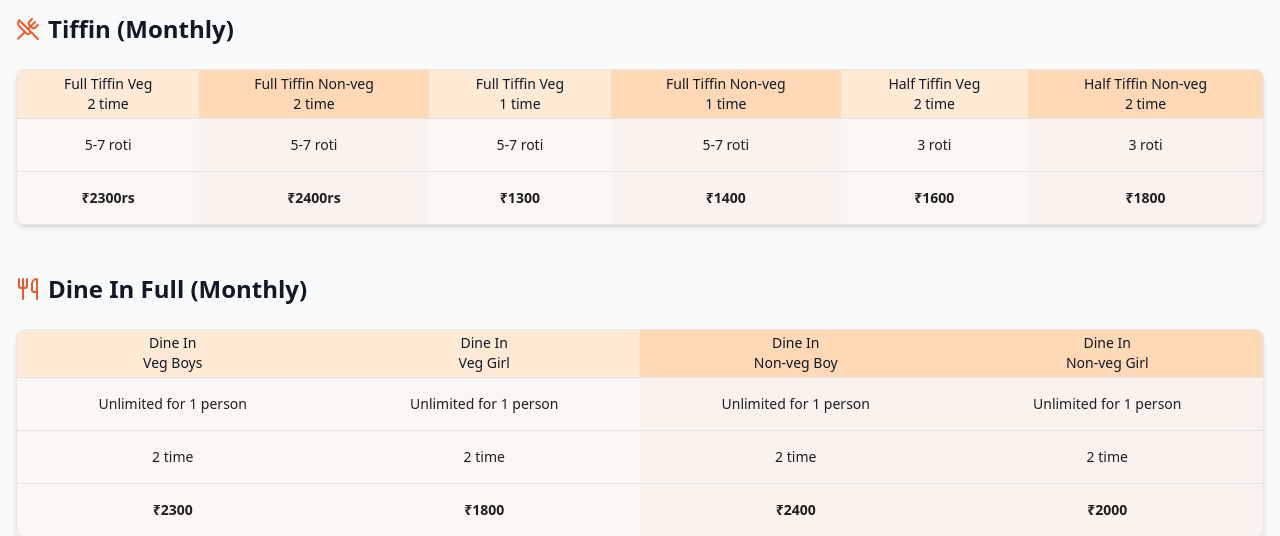
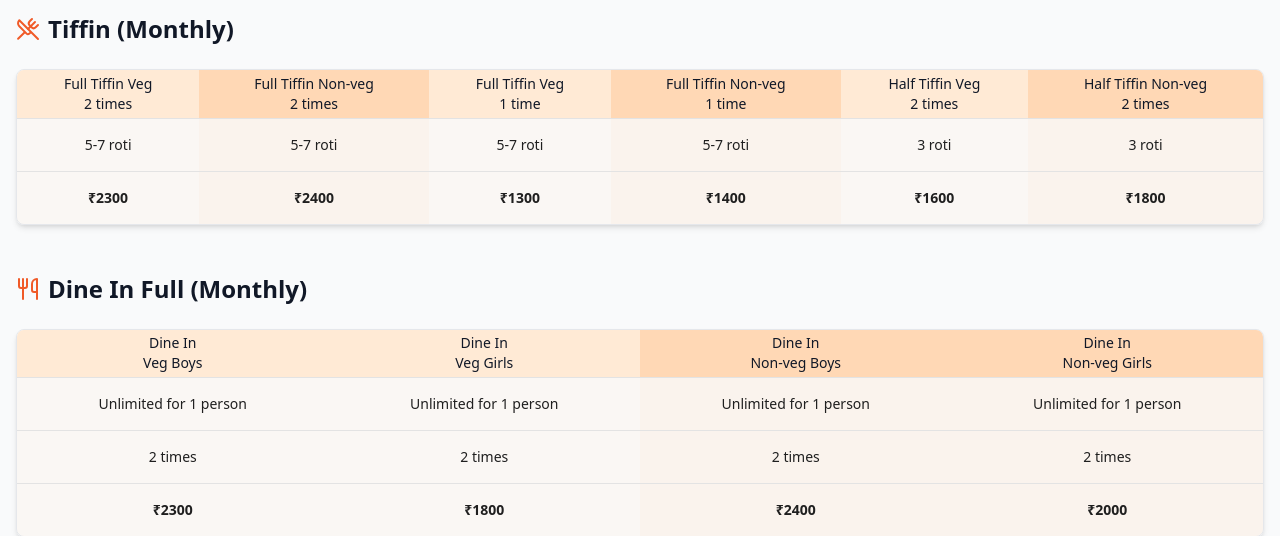
Before and after one commit to yashrajankar/dabbewallah-menu-delight, a React (Vite) app: page /pricing in a window 1280 px wide. Shown: the part 323-859 px from the top of the page. Built offline with nearby package versions, Linux system fonts and the light colour scheme.

Commit message:
Fix: Correct website mistakes
This commit addresses various errors and inconsistencies throughout the website.

```diff
--- a/src/components/pricing/FifteenDaysPricing.tsx
+++ b/src/components/pricing/FifteenDaysPricing.tsx
@@ -22,10 +22,10 @@ const FifteenDaysPricing = () => {
         <Table>
           <TableHeader className="bg-gray-100">
             <TableRow>
-              <TableHead className="text-center bg-dabbewallah-peach text-gray-900">Veg<br />Full tiffin<br />2 time</TableHead>
-              <TableHead className="text-center bg-dabbewallah-soft-orange text-gray-900">Non-Veg<br />Full tiffin<br />2 time</TableHead>
-              <TableHead className="text-center bg-dabbewallah-peach text-gray-900">Veg<br />Half tiffin<br />2 time</TableHead>
-              <TableHead className="text-center bg-dabbewallah-soft-orange text-gray-900">Non-Veg<br />Half tiffin<br />2 time</TableHead>
+              <TableHead className="text-center bg-dabbewallah-peach text-gray-900">Veg<br />Full tiffin<br />2 times</TableHead>
+              <TableHead className="text-center bg-dabbewallah-soft-orange text-gray-900">Non-Veg<br />Full tiffin<br />2 times</TableHead>
+              <TableHead className="text-center bg-dabbewallah-peach text-gray-900">Veg<br />Half tiffin<br />2 times</TableHead>
+              <TableHead className="text-center bg-dabbewallah-soft-orange text-gray-900">Non-Veg<br />Half tiffin<br />2 times</TableHead>
               <TableHead className="text-center bg-dabbewallah-peach text-gray-900">Veg<br />Full tiffin<br />1 time</TableHead>
               <TableHead className="text-center bg-dabbewallah-soft-orange text-gray-900">Non-Veg<br />Full tiffin<br />1 time</TableHead>
             </TableRow>
--- a/src/components/pricing/MonthlyDineInFullPricing.tsx
+++ b/src/components/pricing/MonthlyDineInFullPricing.tsx
@@ -23,9 +23,9 @@ const MonthlyDineInFullPricing = () => {
           <TableHeader className="bg-gray-100">
             <TableRow>
               <TableHead className="text-center bg-dabbewallah-peach text-gray-900">Dine In<br />Veg Boys</TableHead>
-              <TableHead className="text-center bg-dabbewallah-peach text-gray-900">Dine In<br />Veg Girl</TableHead>
-              <TableHead className="text-center bg-dabbewallah-soft-orange text-gray-900">Dine In<br />Non-veg Boy</TableHead>
-              <TableHead className="text-center bg-dabbewallah-soft-orange text-gray-900">Dine In<br />Non-veg Girl</TableHead>
+              <TableHead className="text-center bg-dabbewallah-peach text-gray-900">Dine In<br />Veg Girls</TableHead>
+              <TableHead className="text-center bg-dabbewallah-soft-orange text-gray-900">Dine In<br />Non-veg Boys</TableHead>
+              <TableHead className="text-center bg-dabbewallah-soft-orange text-gray-900">Dine In<br />Non-veg Girls</TableHead>
             </TableRow>
           </TableHeader>
           <TableBody>
@@ -36,10 +36,10 @@ const MonthlyDineInFullPricing = () => {
               <TableCell className="text-center bg-dabbewallah-soft-orange/20">Unlimited for 1 person</TableCell>
             </TableRow>
             <TableRow>
-              <TableCell className="text-center bg-dabbewallah-peach/20">2 time</TableCell>
-              <TableCell className="text-center bg-dabbewallah-peach/20">2 time</TableCell>
-              <TableCell className="text-center bg-dabbewallah-soft-orange/20">2 time</TableCell>
-              <TableCell className="text-center bg-dabbewallah-soft-orange/20">2 time</TableCell>
+              <TableCell className="text-center bg-dabbewallah-peach/20">2 times</TableCell>
+              <TableCell className="text-center bg-dabbewallah-peach/20">2 times</TableCell>
+              <TableCell className="text-center bg-dabbewallah-soft-orange/20">2 times</TableCell>
+              <TableCell className="text-center bg-dabbewallah-soft-orange/20">2 times</TableCell>
             </TableRow>
             <TableRow>
               <TableCell className="text-center font-bold bg-dabbewallah-peach/20">₹2300</TableCell>
--- a/src/components/pricing/MonthlyDineInOnePricing.tsx
+++ b/src/components/pricing/MonthlyDineInOnePricing.tsx
@@ -23,9 +23,9 @@ const MonthlyDineInOnePricing = () => {
           <TableHeader className="bg-gray-100">
             <TableRow>
               <TableHead className="text-center bg-dabbewallah-peach text-gray-900">Dine In<br />Veg Boys</TableHead>
-              <TableHead className="text-center bg-dabbewallah-peach text-gray-900">Dine In<br />Veg Girl</TableHead>
-              <TableHead className="text-center bg-dabbewallah-soft-orange text-gray-900">Dine In<br />Non-veg Boy</TableHead>
-              <TableHead className="text-center bg-dabbewallah-soft-orange text-gray-900">Dine In<br />Non-veg Girl</TableHead>
+              <TableHead className="text-center bg-dabbewallah-peach text-gray-900">Dine In<br />Veg Girls</TableHead>
+              <TableHead className="text-center bg-dabbewallah-soft-orange text-gray-900">Dine In<br />Non-veg Boys</TableHead>
+              <TableHead className="text-center bg-dabbewallah-soft-orange text-gray-900">Dine In<br />Non-veg Girls</TableHead>
             </TableRow>
           </TableHeader>
           <TableBody>
--- a/src/components/pricing/MonthlyTiffinPricing.tsx
+++ b/src/components/pricing/MonthlyTiffinPricing.tsx
@@ -22,12 +22,12 @@ const MonthlyTiffinPricing = () => {
         <Table>
           <TableHeader className="bg-gray-100">
             <TableRow>
-              <TableHead className="text-center bg-dabbewallah-peach text-gray-900">Full Tiffin Veg<br />2 time</TableHead>
-              <TableHead className="text-center bg-dabbewallah-soft-orange text-gray-900">Full Tiffin Non-veg<br />2 time</TableHead>
+              <TableHead className="text-center bg-dabbewallah-peach text-gray-900">Full Tiffin Veg<br />2 times</TableHead>
+              <TableHead className="text-center bg-dabbewallah-soft-orange text-gray-900">Full Tiffin Non-veg<br />2 times</TableHead>
               <TableHead className="text-center bg-dabbewallah-peach text-gray-900">Full Tiffin Veg<br />1 time</TableHead>
               <TableHead className="text-center bg-dabbewallah-soft-orange text-gray-900">Full Tiffin Non-veg<br />1 time</TableHead>
-              <TableHead className="text-center bg-dabbewallah-peach text-gray-900">Half Tiffin Veg<br />2 time</TableHead>
-              <TableHead className="text-center bg-dabbewallah-soft-orange text-gray-900">Half Tiffin Non-veg<br />2 time</TableHead>
+              <TableHead className="text-center bg-dabbewallah-peach text-gray-900">Half Tiffin Veg<br />2 times</TableHead>
+              <TableHead className="text-center bg-dabbewallah-soft-orange text-gray-900">Half Tiffin Non-veg<br />2 times</TableHead>
             </TableRow>
           </TableHeader>
           <TableBody>
@@ -40,8 +40,8 @@ const MonthlyTiffinPricing = () => {
               <TableCell className="text-center bg-dabbewallah-soft-orange/20">3 roti</TableCell>
             </TableRow>
             <TableRow>
-              <TableCell className="text-center font-bold bg-dabbewallah-peach/20">₹2300rs</TableCell>
-              <TableCell className="text-center font-bold bg-dabbewallah-soft-orange/20">₹2400rs</TableCell>
+              <TableCell className="text-center font-bold bg-dabbewallah-peach/20">₹2300</TableCell>
+              <TableCell className="text-center font-bold bg-dabbewallah-soft-orange/20">₹2400</TableCell>
               <TableCell className="text-center font-bold bg-dabbewallah-peach/20">₹1300</TableCell>
               <TableCell className="text-center font-bold bg-dabbewallah-soft-orange/20">₹1400</TableCell>
               <TableCell className="text-center font-bold bg-dabbewallah-peach/20">₹1600</TableCell>
--- a/src/components/pricing/TenDaysPricing.tsx
+++ b/src/components/pricing/TenDaysPricing.tsx
@@ -22,10 +22,10 @@ const TenDaysPricing = () => {
         <Table>
           <TableHeader className="bg-gray-100">
             <TableRow>
-              <TableHead className="text-center bg-dabbewallah-peach text-gray-900">Veg<br />Full tiffin<br />2 time</TableHead>
-              <TableHead className="text-center bg-dabbewallah-soft-orange text-gray-900">Non-Veg<br />Full tiffin<br />2 time</TableHead>
-              <TableHead className="text-center bg-dabbewallah-peach text-gray-900">Veg<br />Half tiffin<br />2 time</TableHead>
-              <TableHead className="text-center bg-dabbewallah-soft-orange text-gray-900">Non-Veg<br />Half tiffin<br />2 time</TableHead>
+              <TableHead className="text-center bg-dabbewallah-peach text-gray-900">Veg<br />Full tiffin<br />2 times</TableHead>
+              <TableHead className="text-center bg-dabbewallah-soft-orange text-gray-900">Non-Veg<br />Full tiffin<br />2 times</TableHead>
+              <TableHead className="text-center bg-dabbewallah-peach text-gray-900">Veg<br />Half tiffin<br />2 times</TableHead>
+              <TableHead className="text-center bg-dabbewallah-soft-orange text-gray-900">Non-Veg<br />Half tiffin<br />2 times</TableHead>
               <TableHead className="text-center bg-dabbewallah-peach text-gray-900">Veg<br />Full tiffin<br />1 time</TableHead>
               <TableHead className="text-center bg-dabbewallah-soft-orange text-gray-900">Non-Veg<br />Full tiffin<br />1 time</TableHead>
             </TableRow>
--- a/src/pages/Terms.tsx
+++ b/src/pages/Terms.tsx
@@ -1,13 +1,13 @@
 
 import { ClipboardCheck } from 'lucide-react';
-import Navbar from '../components/Navbar';
+import Header from '../components/Header';
 import Footer from '../components/Footer';
 import { termsAndConditions } from '../data/menuData';
 
 const Terms = () => {
   return (
     <div className="min-h-screen flex flex-col">
-      <Navbar />
+      <Header />
 
       <main className="flex-grow bg-gray-50">
         <section className="py-12 px-4">
--- /dev/null
+++ b/src/tailwind.config.ts
@@ -0,0 +1,89 @@
+
+import type { Config } from "tailwindcss";
+
+const config = {
+  darkMode: ["class"],
+  content: [
+    './pages/**/*.{ts,tsx}',
+    './components/**/*.{ts,tsx}',
+    './app/**/*.{ts,tsx}',
+    './src/**/*.{ts,tsx}',
+  ],
+  prefix: "",
+  theme: {
+    container: {
+      center: true,
+      padding: "2rem",
+      screens: {
+        "2xl": "1400px",
+      },
+    },
+    extend: {
+      colors: {
+        border: "hsl(var(--border))",
+        input: "hsl(var(--input))",
+        ring: "hsl(var(--ring))",
+        background: "hsl(var(--background))",
+        foreground: "hsl(var(--foreground))",
+        primary: {
+          DEFAULT: "hsl(var(--primary))",
+          foreground: "hsl(var(--primary-foreground))",
+        },
+        secondary: {
+          DEFAULT: "hsl(var(--secondary))",
+          foreground: "hsl(var(--secondary-foreground))",
+        },
+        destructive: {
+          DEFAULT: "hsl(var(--destructive))",
+          foreground: "hsl(var(--destructive-foreground))",
+        },
+        muted: {
+          DEFAULT: "hsl(var(--muted))",
+          foreground: "hsl(var(--muted-foreground))",
+        },
+        accent: {
+          DEFAULT: "hsl(var(--accent))",
+          foreground: "hsl(var(--accent-foreground))",
+        },
+        popover: {
+          DEFAULT: "hsl(var(--popover))",
+          foreground: "hsl(var(--popover-foreground))",
+        },
+        card: {
+          DEFAULT: "hsl(var(--card))",
+          foreground: "hsl(var(--card-foreground))",
+        },
+        dabbewallah: {
+          red: "#F05A28",
+          orange: "#F05A28",
+          yellow: "#FFC72C",
+          black: "#1A1A1A",
+          peach: "#FFEAD5",
+          "soft-orange": "#FFD8B5"
+        }
+      },
+      borderRadius: {
+        lg: "var(--radius)",
+        md: "calc(var(--radius) - 2px)",
+        sm: "calc(var(--radius) - 4px)",
+      },
+      keyframes: {
+        "accordion-down": {
+          from: { height: "0" },
+          to: { height: "var(--radix-accordion-content-height)" },
+        },
+        "accordion-up": {
+          from: { height: "var(--radix-accordion-content-height)" },
+          to: { height: "0" },
+        },
+      },
+      animation: {
+        "accordion-down": "accordion-down 0.2s ease-out",
+        "accordion-up": "accordion-up 0.2s ease-out",
+      },
+    },
+  },
+  plugins: [require("tailwindcss-animate")],
+} satisfies Config;
+
+export default config;
```
Also changed, not shown: src/components/Navbar.tsx (+6 -3 lines).
